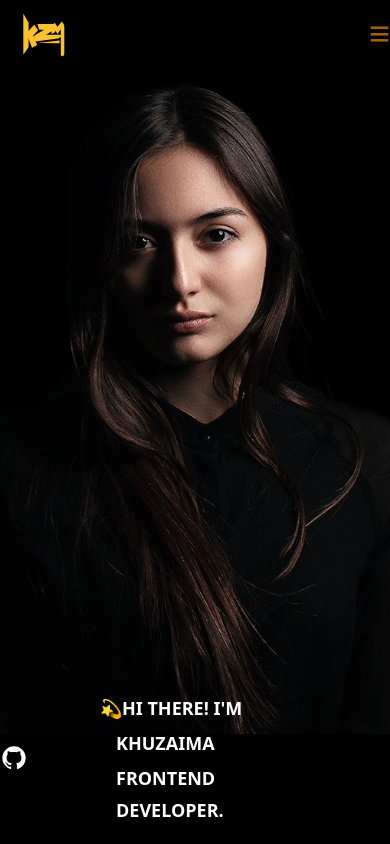
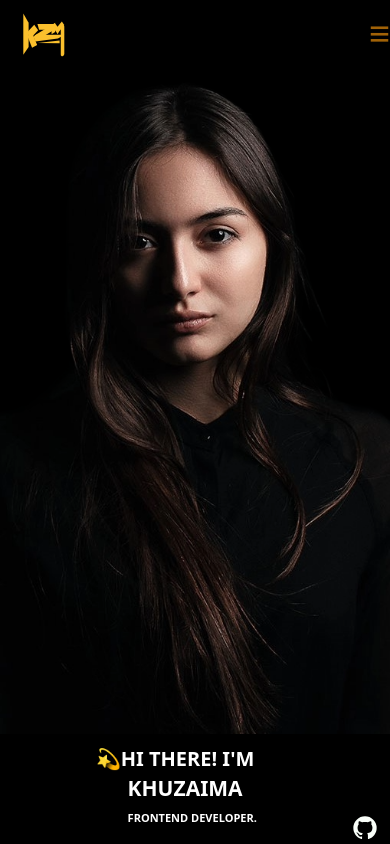
Before and after one commit to kzmfhm/my-portfolio, a React (Create React App) app: page /home in a window 390 px wide. Built offline with nearby package versions, Linux system fonts and the light colour scheme.

Commit message:
Reset media query to make responsive pages

```diff
--- a/src/pages/Home/index.jsx
+++ b/src/pages/Home/index.jsx
@@ -10,22 +10,21 @@ const Home = () => {
     <>
     <Navbar/>
     <header class='h-auto md:pt-[-10px] md:flex flex-wrap overflow-hidden'>
-    <div class='font-bold text-yellow-700 md:flex'>
-      <img src={WomenImg}/>
+  <div class='font-bold text-yellow-700 md:flex relative woman-img'>
+    <img src={WomenImg} alt="Woman Image" />
+
+
+  </div>
+    <div class='section1'>
+    <a href={githubLink} target="_blank" rel="noopener noreferrer" class="gitIcon">
+      <img src={gitImage} alt="GitHub Icon" />
+    </a>
+    <div class="md:mt-[20px] font-sans hover:font-sans md:p-10 rounded-xl md:pt-[100px] md:items-center md:space-x-4 h-[80px] w-[290px] font-bold md:h-[330px] md:w-[480px] text-white">
+    <h1 class='md:mx-[40px] font-sans hover:font-sans text-2xl cursor-pointer transition ease-in-out delay-150 hover:text-yellow-700  hover:-translate-y-1 hover:scale-110 duration-300 ...'>💫HI THERE! I'M
+      </h1>
+      <h2 class='md:mx-[20px] font-sans hover:font-sans md:pt-[10px] text-5xl cursor-pointer transition ease-in-out delay-150 hover:text-yellow-700  hover:-translate-y-1 hover:scale-110 duration-300 ...'>KHUZAIMA</h2>
+      <h3 class='md:mx-[100px] font-sans hover:font-sans md:pt-[10px] text-2xl cursor-pointer transition ease-in-out delay-150 hover:text-yellow-700  hover:-translate-y-1 hover:scale-110  duration-300 ...'>FRONTEND DEVELOPER.</h3>
      </div>
-     <a href={githubLink} target="_blank" rel="noopener noreferrer">
-              <img src={gitImage} alt="github-code" className="gitIcon" />
-            </a>
-    <div class='section1'>
-
-    <div class="md:mt-[20px] font-sans hover:font-sans p-10 rounded-xl md:pt-[100px] items-center space-x-4 h-[100px] w-[290px] font-bold md:h-[330px] md:w-[480px] text-white section1">
-
-    <p class='md:mx-[40px] font-sans hover:font-sans text-2xl cursor-pointer transition ease-in-out delay-150 hover:text-yellow-700  hover:-translate-y-1 hover:scale-110 duration-300 ...'>💫HI THERE! I'M
-      </p>
-      <p class='md:mx-[20px] font-sans hover:font-sans pt-[10px] text-5xl cursor-pointer transition ease-in-out delay-150 hover:text-yellow-700  hover:-translate-y-1 hover:scale-110 duration-300 ...'>KHUZAIMA</p>
-      <p class='md:mx-[100px] font-sans hover:font-sans pt-[10px] text-2xl cursor-pointer transition ease-in-out delay-150 hover:text-yellow-700  hover:-translate-y-1 hover:scale-110  duration-300 ...'>FRONTEND DEVELOPER.</p>
-
-    </div>
     <div class='mt-[20px] pt-[110px] align-middle justify-center rounded-xl items-center space-x-4 md:mx-[20px]  font-bold h-[100px] md:h-[330px] w-[290px] md:w-[480px] text-white bg-[#111] section2'>
     <h2 class='align-middle w-[350px] md:mx-[60px] mt-[10px] text-white text-1xl cursor-pointer transition ease-in-out delay-150 hover:text-yellow-600 hover:-translate-y-1 hover:scale-110 duration-300 ..'>
         💫Frontend Developer / JavaScript & TypeScript Expert/. Mostly, I work on creating user interfaces.
--- a/src/pages/Home/style.css
+++ b/src/pages/Home/style.css
@@ -6,22 +6,36 @@
     display: none;
 }
 @media (max-width: 767px) {
+    .section1 {
+     display: flex;
+     flex-direction: column-reverse;
 
-    .section1 {
-        margin-left: 30px;
-        height: 180px;
-        margin-top: -120px;
-        z-index: -1;
+  }
+    .section1 h1{
+        font-size: 20px;
+        margin-top: 3%;
+        justify-content: center;
+        margin-left: 33%;
     }
-    .section1 p {
-        width: 100%;
-        font-size: 18px;
+    .section1 h2{
+        margin-top: 1%;
+        justify-content: center;
+        margin-left: 44%;
+        font-size: 21px;
     }
-    .gitIcon{
-        display:block;
-        padding-top: 10px;
-        z-index: 5;
+    .section1 h3{
+        font-size: 11px;
+        margin-top: 1%;
+        margin-left: 44%;
     }
+    .gitIcon {
+      display: block;
+      margin-left: 90%;
+      z-index: 5;
+
+    }
+
+
     .section2{
         display: none;
     }
```
